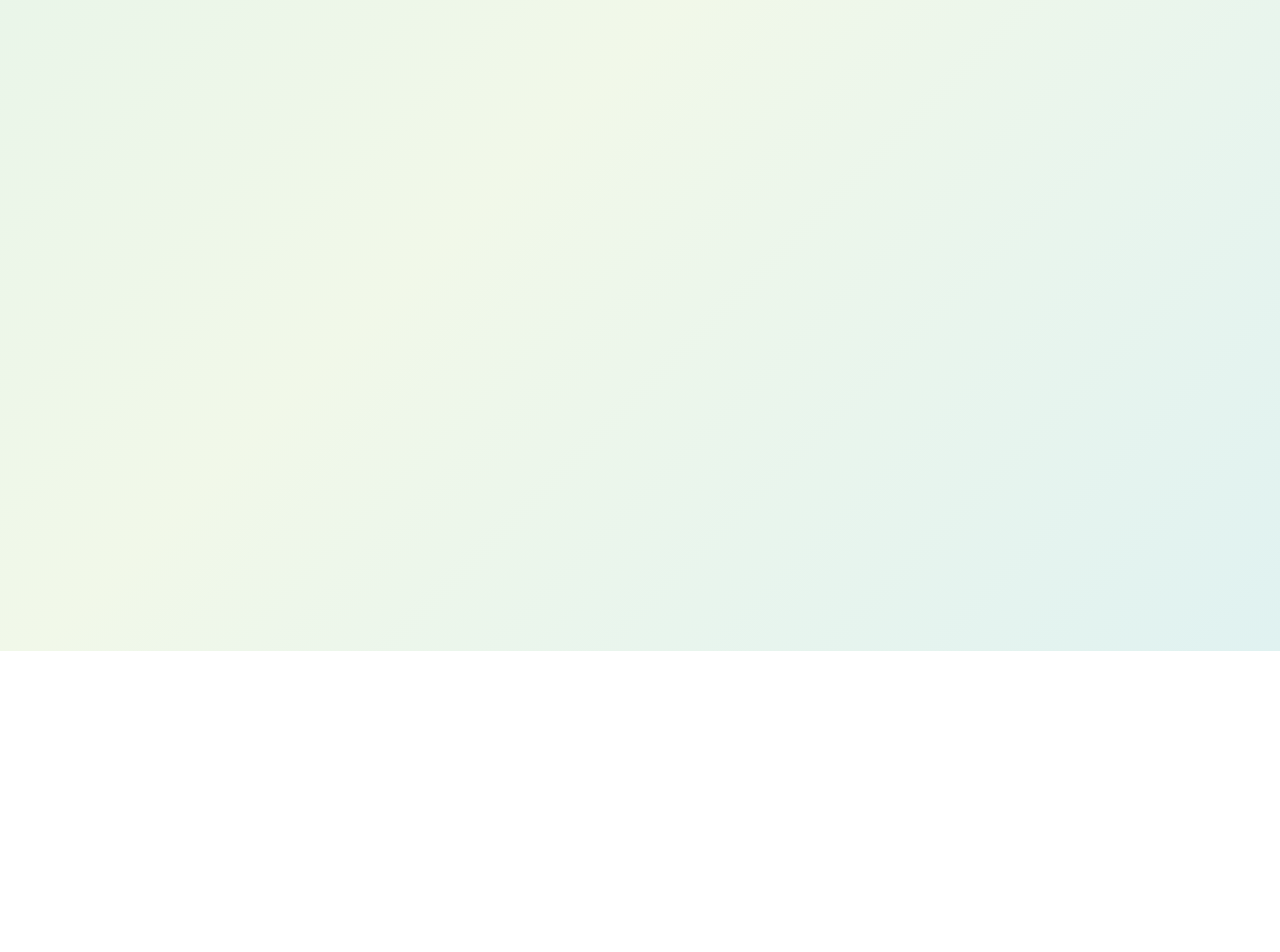
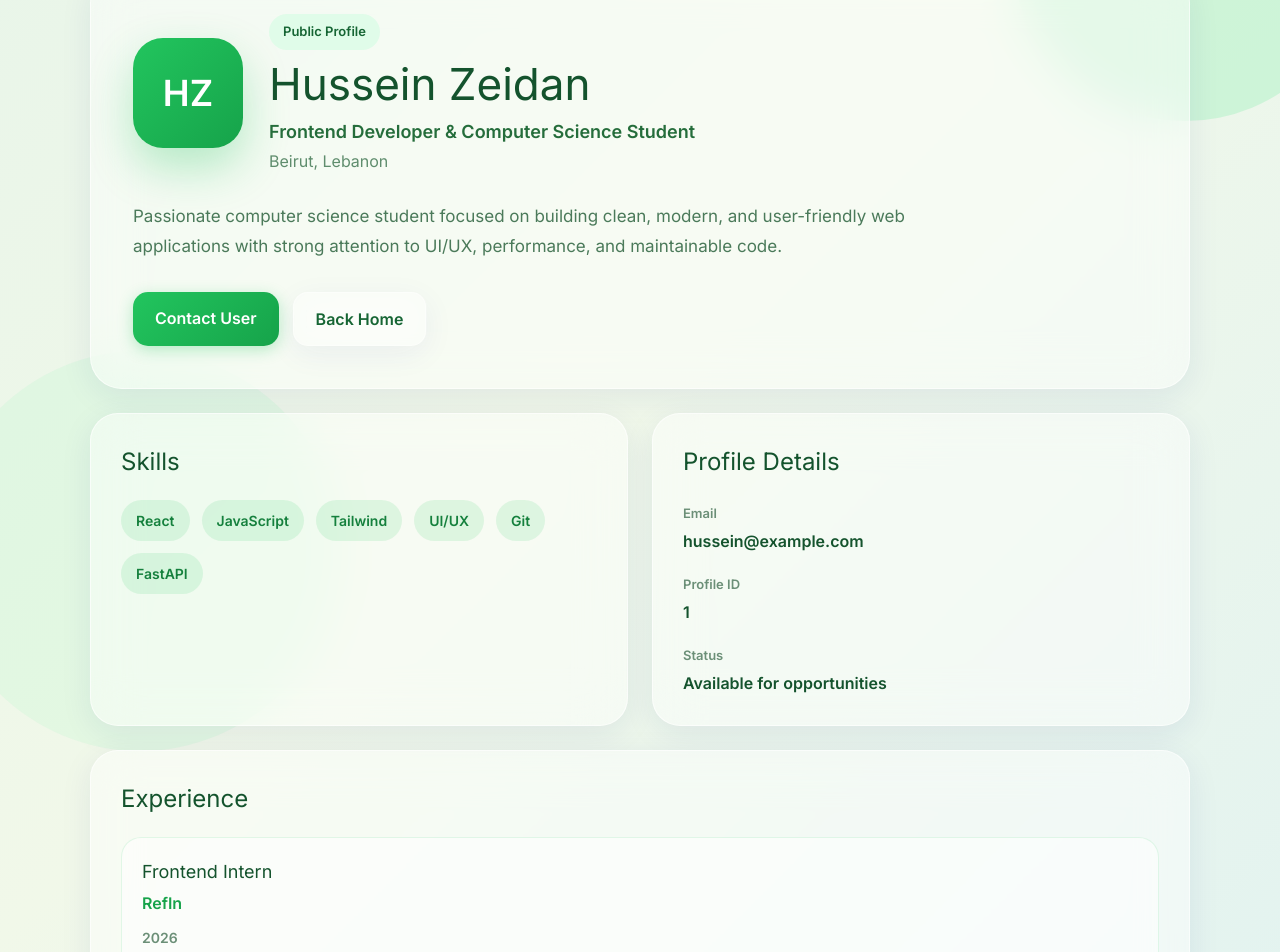
Before and after one commit to raphaeltannous/techtalks-refin-frontend, a React (Vite) app: page /users/1 in a window 1280 px wide. Before the commit this address had no page. Shown: the part 149-1101 px from the top of the page. Before the commit the page ends 800 px from the top, so only its background shows below. Built offline with nearby package versions, Linux system fonts and the light colour scheme.

Commit message:
Create public user profile page

```diff
--- a/src/App.jsx
+++ b/src/App.jsx
@@ -1,24 +1,27 @@
 import { BrowserRouter as Router, Routes, Route } from "react-router-dom"
+
 import LandingPage from "./pages/LandingPage"
-//import jobs page here
 import LoginPage from "./pages/LoginPage"
 import SignupPage from "./pages/SignupPage"
+import PublicUserProfilePage from "./pages/PublicUserProfilePage"
 
 function App() {
   return (
     <Router>
       <Routes>
-        {/*Unprotected routes*/}
+        {/* Public Routes */}
+        <Route path="/" element={<LandingPage />} />
 
-        <Route path="/" element={<LandingPage />} />
-        {/*Jobs page here*/}
         <Route path="/login" element={<LoginPage />} />
+
         <Route path="/signup" element={<SignupPage />} />
 
-        {/*Protected Routes*/}
+        {/* Public User Profile */}
+      <Route path="/users/:userId" element={<PublicUserProfilePage />} />
 
-        {/*Dashboard page here*/}
-
+        {/* Future Pages */}
+        {/* <Route path="/jobs" element={<JobsPage />} /> */}
+        {/* <Route path="/dashboard" element={<DashboardPage />} /> */}
       </Routes>
     </Router>
   )
--- a/src/components/Navbar.jsx
+++ b/src/components/Navbar.jsx
@@ -8,7 +8,6 @@ function Navbar() {
   return (
     <nav className="navbar glass">
       <div className="navbar-inner">
-        {/* Brand */}
         <Link to="/" className="navbar-brand">
           <div className="navbar-brand-icon">
             <svg width="18" height="18" viewBox="0 0 24 24" fill="none">
@@ -21,10 +20,10 @@ function Navbar() {
               />
             </svg>
           </div>
+
           <span className="navbar-brand-text">RefIn</span>
         </Link>
 
-        {/* Links */}
         <div className="navbar-links">
           <Link
             to="/jobs"
@@ -43,8 +42,10 @@ function Navbar() {
           </Link>
 
           <Link
-            to="/profile"
-            className={`navbar-link ${isActive("/profile") ? "navbar-link-active" : ""}`}
+            to="/users/1"
+            className={`navbar-link ${
+              location.pathname.startsWith("/users") ? "navbar-link-active" : ""
+            }`}
           >
             Profile
           </Link>
--- a/src/index.css
+++ b/src/index.css
@@ -477,4 +477,208 @@ body {
     flex: 1;
     min-width: 120px;
   }
+}.public-profile-page {
+  min-height: 100vh;
+  padding: 120px 20px 60px;
+  position: relative;
+  overflow: hidden;
 }
+
+.public-profile-container {
+  width: 100%;
+  max-width: 1100px;
+  margin: 0 auto;
+  position: relative;
+  z-index: 2;
+}
+
+.public-profile-hero {
+  padding: 42px;
+  border-radius: 32px;
+  margin-bottom: 24px;
+}
+
+.public-profile-top {
+  display: flex;
+  align-items: center;
+  gap: 26px;
+}
+
+.public-profile-avatar {
+  width: 110px;
+  height: 110px;
+  border-radius: 30px;
+  background: linear-gradient(135deg, #22c55e, #16a34a);
+  color: white;
+  font-size: 36px;
+  font-weight: 800;
+  display: flex;
+  align-items: center;
+  justify-content: center;
+  box-shadow: 0 20px 45px rgba(34, 197, 94, 0.3);
+}
+
+.public-profile-badge {
+  display: inline-block;
+  padding: 8px 14px;
+  border-radius: 999px;
+  background: rgba(220, 252, 231, 0.85);
+  color: #166534;
+  font-size: 13px;
+  font-weight: 700;
+  margin: 0 0 10px;
+}
+
+.public-profile-main-info h1 {
+  margin: 0;
+  font-size: 44px;
+  line-height: 1.1;
+  color: #14532d;
+}
+
+.public-profile-headline {
+  margin: 10px 0 4px;
+  font-size: 18px;
+  color: #256d3b;
+  font-weight: 600;
+}
+
+.public-profile-location {
+  margin: 0;
+  color: #5f8d6d;
+}
+
+.public-profile-bio {
+  max-width: 780px;
+  margin: 28px 0 0;
+  color: #4b7a5a;
+  font-size: 17px;
+  line-height: 1.8;
+}
+
+.public-profile-actions {
+  display: flex;
+  gap: 14px;
+  flex-wrap: wrap;
+  margin-top: 30px;
+}
+
+.public-profile-action,
+.public-profile-outline-action {
+  text-decoration: none;
+  padding: 14px 22px;
+  border-radius: 15px;
+  font-weight: 700;
+}
+
+.public-profile-outline-action {
+  color: #166534;
+}
+
+.public-profile-grid {
+  display: grid;
+  grid-template-columns: 1fr 1fr;
+  gap: 24px;
+  margin-bottom: 24px;
+}
+
+.public-profile-card {
+  padding: 30px;
+  border-radius: 28px;
+}
+
+.public-profile-card h2 {
+  margin: 0 0 20px;
+  color: #14532d;
+  font-size: 24px;
+}
+
+.public-profile-skills {
+  display: flex;
+  flex-wrap: wrap;
+  gap: 12px;
+}
+
+.public-profile-skills span {
+  padding: 10px 15px;
+  border-radius: 999px;
+  background: rgba(34, 197, 94, 0.12);
+  color: #15803d;
+  font-size: 14px;
+  font-weight: 700;
+}
+
+.public-profile-details {
+  display: grid;
+  gap: 18px;
+}
+
+.public-profile-details small {
+  color: #6b8f77;
+  font-size: 13px;
+  font-weight: 700;
+}
+
+.public-profile-details p {
+  margin: 5px 0 0;
+  color: #14532d;
+  font-weight: 700;
+}
+
+.public-profile-experience-list {
+  display: grid;
+  gap: 16px;
+}
+
+.public-profile-experience-item {
+  padding: 20px;
+  border-radius: 20px;
+  background: rgba(255, 255, 255, 0.52);
+  border: 1px solid rgba(34, 197, 94, 0.12);
+}
+
+.public-profile-experience-item h3 {
+  margin: 0;
+  color: #14532d;
+  font-size: 18px;
+}
+
+.public-profile-experience-item div p {
+  margin: 6px 0 0;
+  color: #16a34a;
+  font-weight: 700;
+}
+
+.public-profile-experience-item span {
+  display: inline-block;
+  margin: 12px 0;
+  color: #6b8f77;
+  font-size: 14px;
+  font-weight: 700;
+}
+
+.public-profile-experience-item > p {
+  margin: 0;
+  color: #4b7a5a;
+  line-height: 1.7;
+}
+
+@media (max-width: 768px) {
+  .public-profile-top {
+    flex-direction: column;
+    align-items: flex-start;
+  }
+
+  .public-profile-main-info h1 {
+    font-size: 34px;
+  }
+
+  .public-profile-grid {
+    grid-template-columns: 1fr;
+  }
+
+  .public-profile-hero,
+  .public-profile-card {
+    padding: 24px;
+  }
+}
--- /dev/null
+++ b/src/pages/PublicUserProfilePage.jsx
@@ -0,0 +1,119 @@
+import { Link, useParams } from "react-router-dom"
+
+function PublicUserProfilePage() {
+  const { userId } = useParams()
+
+  const user = {
+    fullName: "Hussein Zeidan",
+    headline: "Frontend Developer & Computer Science Student",
+    location: "Beirut, Lebanon",
+    email: "hussein@example.com",
+    status: "Available for opportunities",
+    bio: "Passionate computer science student focused on building clean, modern, and user-friendly web applications with strong attention to UI/UX, performance, and maintainable code.",
+    skills: ["React", "JavaScript", "Tailwind", "UI/UX", "Git", "FastAPI"],
+    experience: [
+      {
+        role: "Frontend Intern",
+        company: "RefIn",
+        period: "2026",
+        description:
+          "Working on public pages, reusable React components, and clean user interfaces for the RefIn platform.",
+      },
+      {
+        role: "Computer Science Student",
+        company: "University Projects",
+        period: "2024 - Present",
+        description:
+          "Building full-stack projects using React, Java, Python, databases, and modern development workflows.",
+      },
+    ],
+  }
+
+  return (
+    <div className="public-profile-page">
+      <div className="auth-bg-circle auth-bg-circle-top" />
+      <div className="auth-bg-circle auth-bg-circle-bottom" />
+
+      <main className="public-profile-container">
+        <section className="public-profile-hero glass-strong">
+          <div className="public-profile-top">
+            <div className="public-profile-avatar">HZ</div>
+
+            <div className="public-profile-main-info">
+              <p className="public-profile-badge">Public Profile</p>
+              <h1>{user.fullName}</h1>
+              <p className="public-profile-headline">{user.headline}</p>
+              <p className="public-profile-location">{user.location}</p>
+            </div>
+          </div>
+
+          <p className="public-profile-bio">{user.bio}</p>
+
+          <div className="public-profile-actions">
+            <a href={`mailto:${user.email}`} className="btn-primary public-profile-action">
+              Contact User
+            </a>
+
+            <Link to="/" className="glass public-profile-outline-action">
+              Back Home
+            </Link>
+          </div>
+        </section>
+
+        <section className="public-profile-grid">
+          <div className="public-profile-card glass-strong">
+            <h2>Skills</h2>
+
+            <div className="public-profile-skills">
+              {user.skills.map((skill) => (
+                <span key={skill}>{skill}</span>
+              ))}
+            </div>
+          </div>
+
+          <div className="public-profile-card glass-strong">
+            <h2>Profile Details</h2>
+
+            <div className="public-profile-details">
+              <div>
+                <small>Email</small>
+                <p>{user.email}</p>
+              </div>
+
+              <div>
+                <small>Profile ID</small>
+                <p>{userId}</p>
+              </div>
+
+              <div>
+                <small>Status</small>
+                <p>{user.status}</p>
+              </div>
+            </div>
+          </div>
+        </section>
+
+        <section className="public-profile-card glass-strong">
+          <h2>Experience</h2>
+
+          <div className="public-profile-experience-list">
+            {user.experience.map((item) => (
+              <article key={item.role} className="public-profile-experience-item">
+                <div>
+                  <h3>{item.role}</h3>
+                  <p>{item.company}</p>
+                </div>
+
+                <span>{item.period}</span>
+
+                <p>{item.description}</p>
+              </article>
+            ))}
+          </div>
+        </section>
+      </main>
+    </div>
+  )
+}
+
+export default PublicUserProfilePage
```
